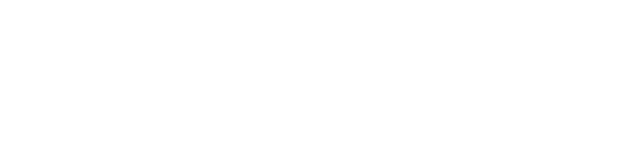
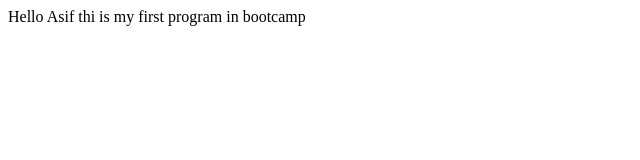
Before and after one commit to Asif26/Bootcamp2020, a plain HTML site: page index.html in a window 1280 px wide. Shown: the whole page, without its empty margins (0-640 px from the left). Drawn offline with Linux system fonts and the light colour scheme.

Commit message:
Update index.html

```diff
--- a/index.html
+++ b/index.html
@@ -1,2 +1,13 @@
 <!DOCTYPE html>
+<html lang="en">
+<head>
+
+    <title>First example</title>
+</head>
+<body>
     <div>
+        Hello Asif thi is my first program in bootcamp
+    </div>
+
+</body>
+</html>
```
